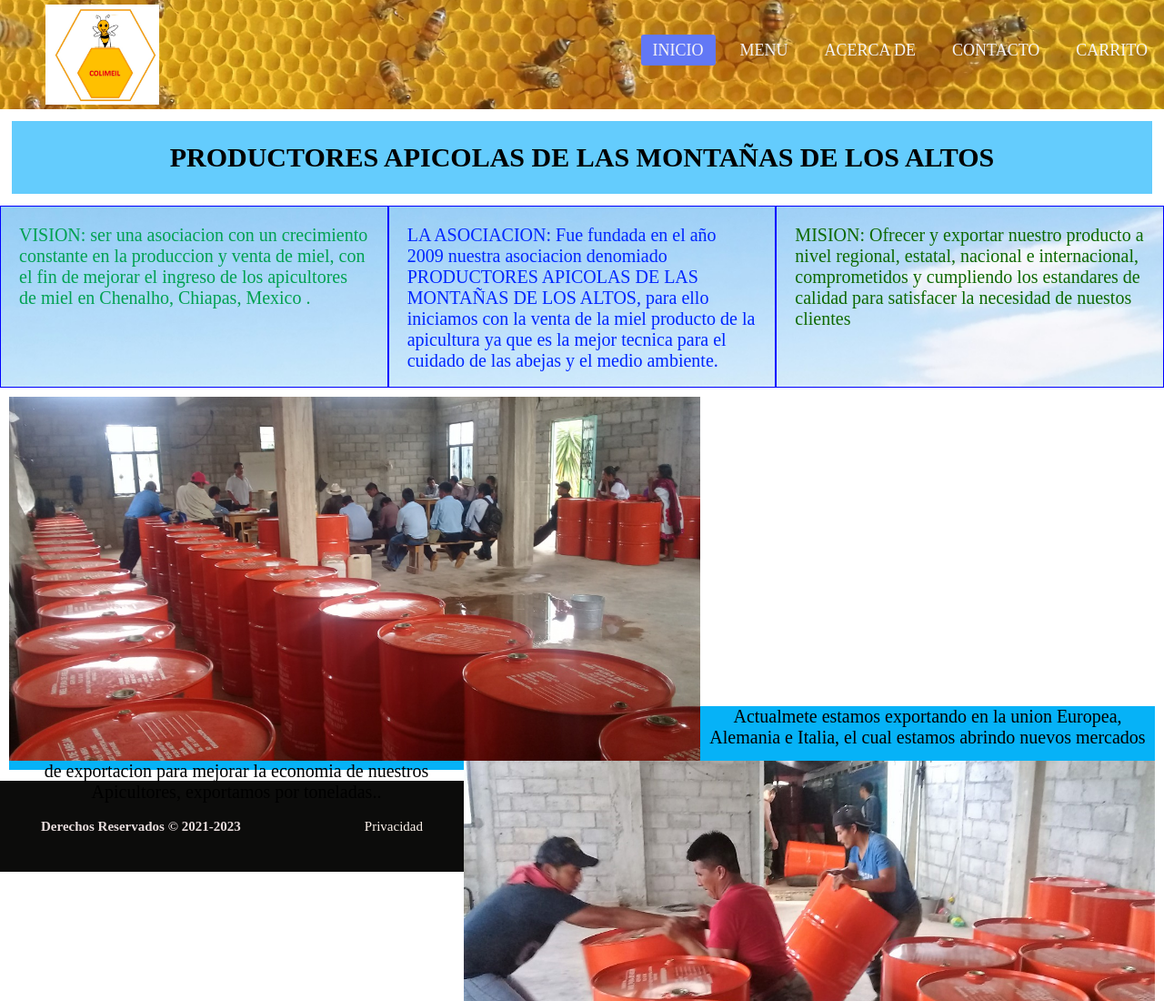
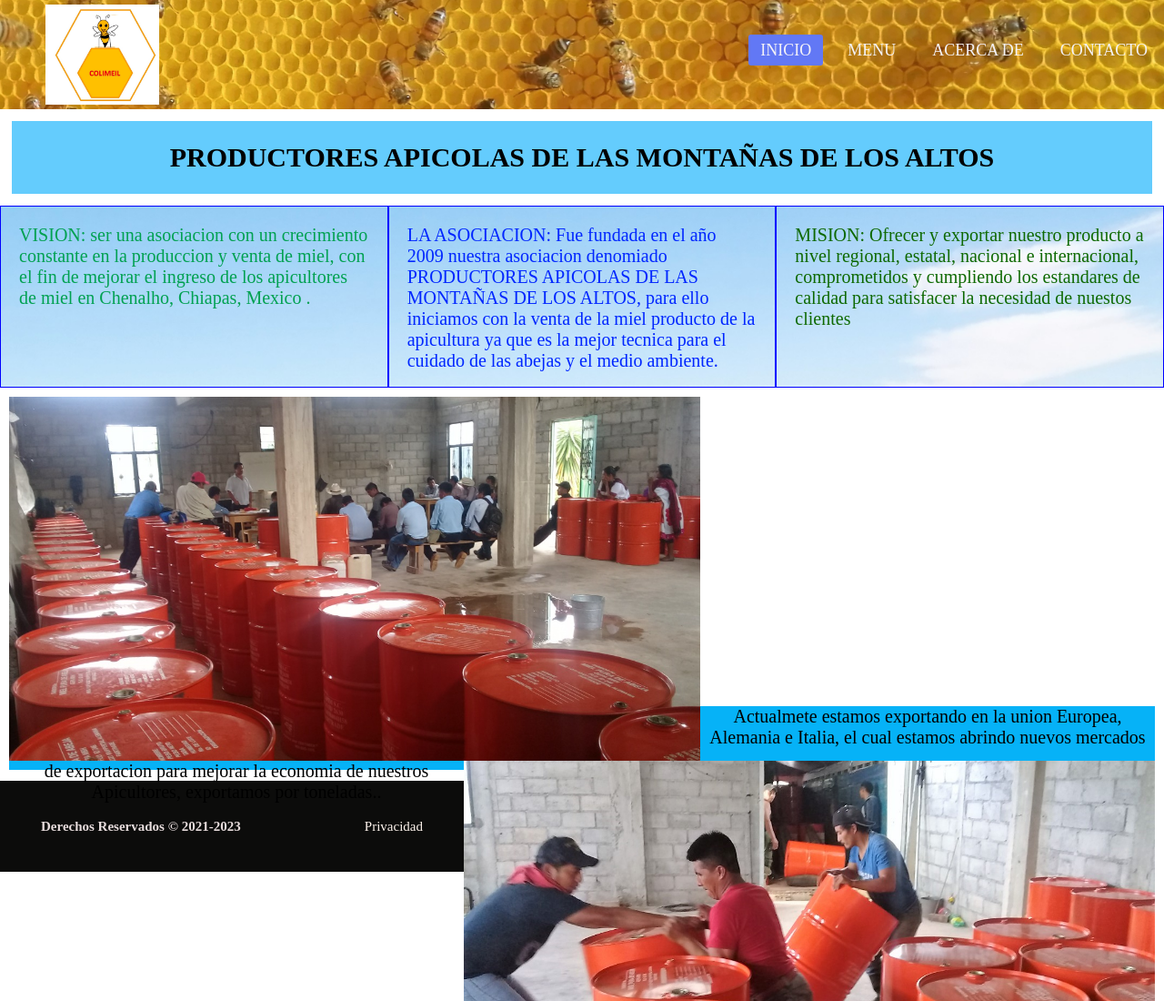
Before and after one commit to mielApicola/mielApicola, a plain HTML site: page Acerca de.html in a window 1280 px wide. Shown: the top 1100 px of the page at 91% size. Drawn offline with Linux system fonts and the light colour scheme.

Commit message:
Update Acerca de.html

```diff
--- a/Acerca de.html
+++ b/Acerca de.html
@@ -25,7 +25,7 @@
             <li><a href="Menu.html">menu</a></li>
             <li><a href="Acerca de.html">Acerca De</a></li>
             <li><a href="Contacto.html">Contacto</a></li>
-            <li><a href="Carrito.html">Carrito</a></li>
+
 
         </ul>
 
```
